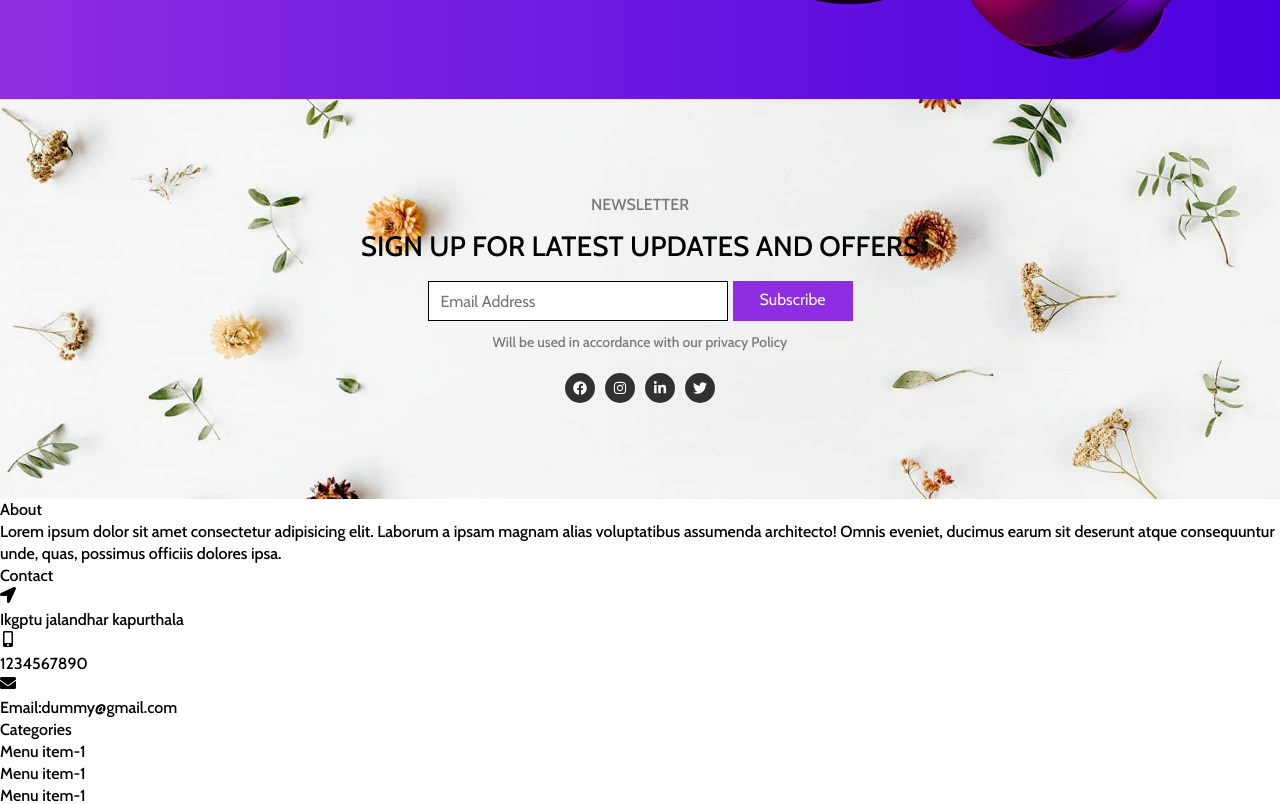
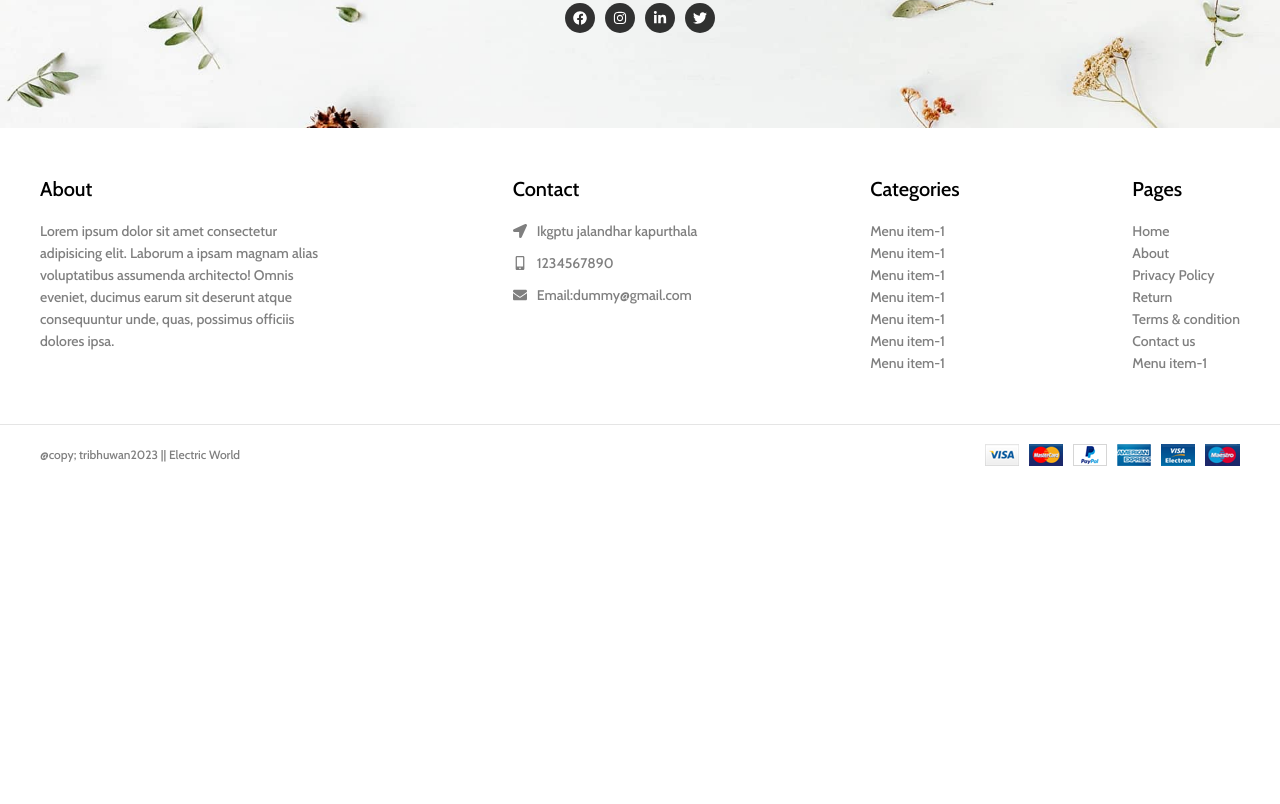
Before and after one commit to tribanj/Organic-world, a React (Create React App) app in the folder client/: page / in a window 1280 px wide. Shown: the part 740-1544 px from the top of the page. After the commit the page ends 1225 px from the top, so only its background shows below. Built offline with nearby package versions, Linux system fonts and the light colour scheme.

Commit message:
footer section is complete

```diff
--- a/client/src/components/Footer/Footer.jsx
+++ b/client/src/components/Footer/Footer.jsx
@@ -54,6 +54,12 @@ const Footer = () => {
           <div className="text">Menu item-1</div>
         </div>
       </div>
+      <div className="bottom-bar">
+        <div className="bottom-bar-content">
+          <div className="text">@copy; tribhuwan2023 || Electric World</div>
+          <img src={Payment} alt="payment" />
+        </div>
+      </div>
     </footer>
   );
 };
--- a/client/src/components/Footer/Footer.scss
+++ b/client/src/components/Footer/Footer.scss
@@ -1 +1,85 @@
 @import "../../css-config/mixins.scss";
+
+footer {
+    width: 100%;
+
+    .footer-content {
+        padding: 50px 20px;
+        max-width: 1200px;
+        margin: 0 auto;
+        display: flex;
+        flex-flow: wrap;
+        gap: 20px;
+
+        @include md {
+            justify-content: space-between;
+            padding: 50px 0;
+        }
+
+        .col {
+            max-width: 300px;
+
+            .title {
+                margin-bottom: 20px;
+                font-size: 20px;
+            }
+
+            .text {
+                color: rgb(0, 0, 0, 0.5);
+                font-size: 14px;
+            }
+
+            .c-items {
+                display: flex;
+                margin-bottom: 10px;
+
+                svg {
+                    flex-shrink: 0;
+                    font-size: 14px;
+                    margin-right: 10px;
+                    margin-top: 4px;
+                    color: rgba(0, 0, 0, 0.5);
+                }
+            }
+
+            span {
+                &.text {
+                    display: block;
+                    margin-bottom: 10px;
+                    cursor: pointer;
+                }
+            }
+
+        }
+    }
+
+    .bottom-bar {
+        border-top: 1px solid rgb(0, 0, 0, 0.1);
+
+        .bottom-bar-content {
+            padding: 20px;
+            display: flex;
+            align-items: center;
+            flex-direction: column;
+            text-align: center;
+            gap: 10px;
+
+            @include md {
+                padding: 0;
+                height: 60px;
+                max-width: 1200px;
+                // margin:auto;
+                margin: 0 auto;
+                flex-direction: row;
+                justify-content: space-between;
+                text-align: left;
+            }
+
+            .text {
+                font-size: 12px;
+                color: rgb(0, 0, 0, 0.5);
+            }
+
+        }
+    }
+}
--- a/client/src/components/Header/Header.scss
+++ b/client/src/components/Header/Header.scss
@@ -9,6 +9,7 @@
     display: flex;
     justify-content: space-between;
     align-items: center;
+    z-index: 10;
 
     @include md {
         padding: 0 40px;
@@ -100,7 +101,8 @@
         position: sticky;
         top: 0;
         transform: translateY(-80px);
-        animation:stickyHeader 0.3s ease forwards;
+        animation: stickyHeader 0.3s ease forwards;
+        opacity: 0.8;
     }
 }
 
--- a/client/src/components/Home/Banner/Banner.scss
+++ b/client/src/components/Home/Banner/Banner.scss
@@ -26,12 +26,12 @@
 
         .banner-img {
             position: relative;
-            z-index: 9;
+            z-index: 5;
             width: 200px;
             margin-bottom: 20px;
 
             @include md {
-                width: 500px;
+                width: 200px;
                 margin-right: 60px;
                 margin-top: 50px;
                 margin-bottom: 0;
```
Also changed, not shown: client/src/components/Home/Category/Category.jsx (+11 -1 lines).
